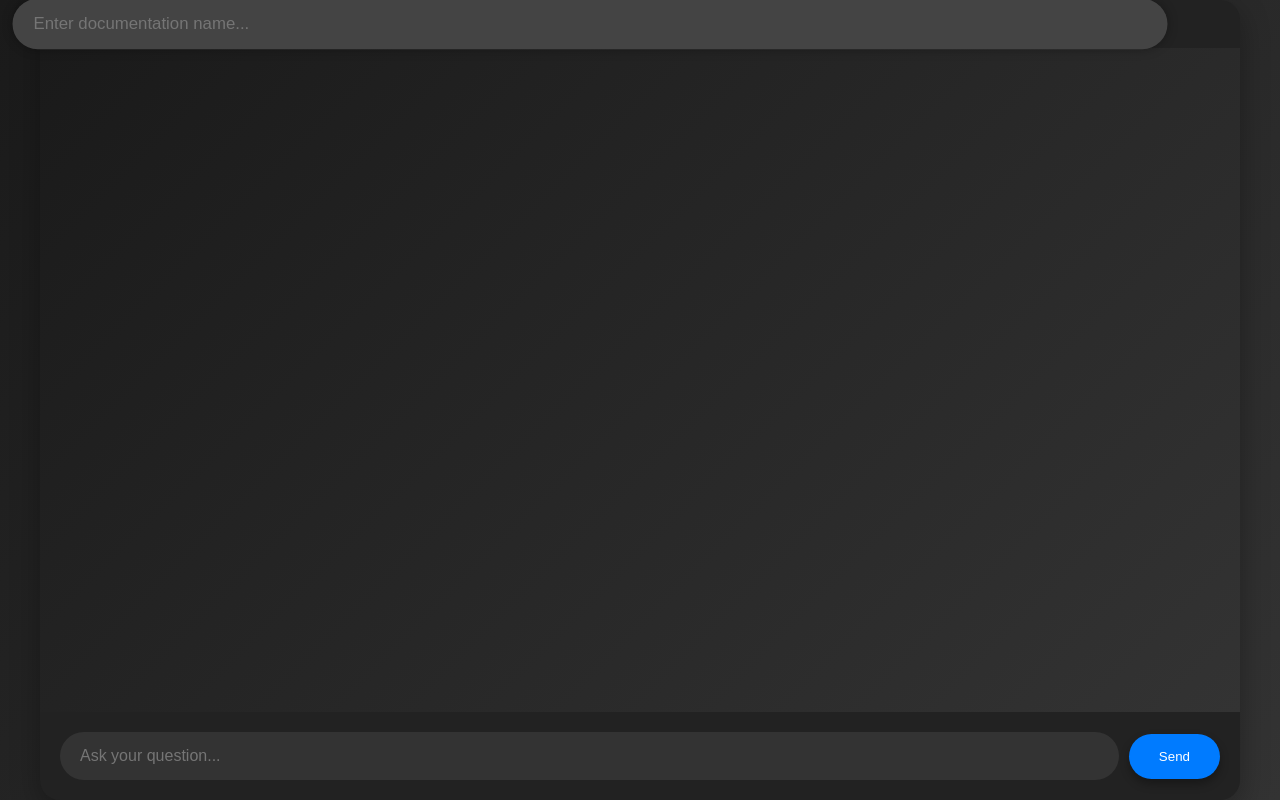
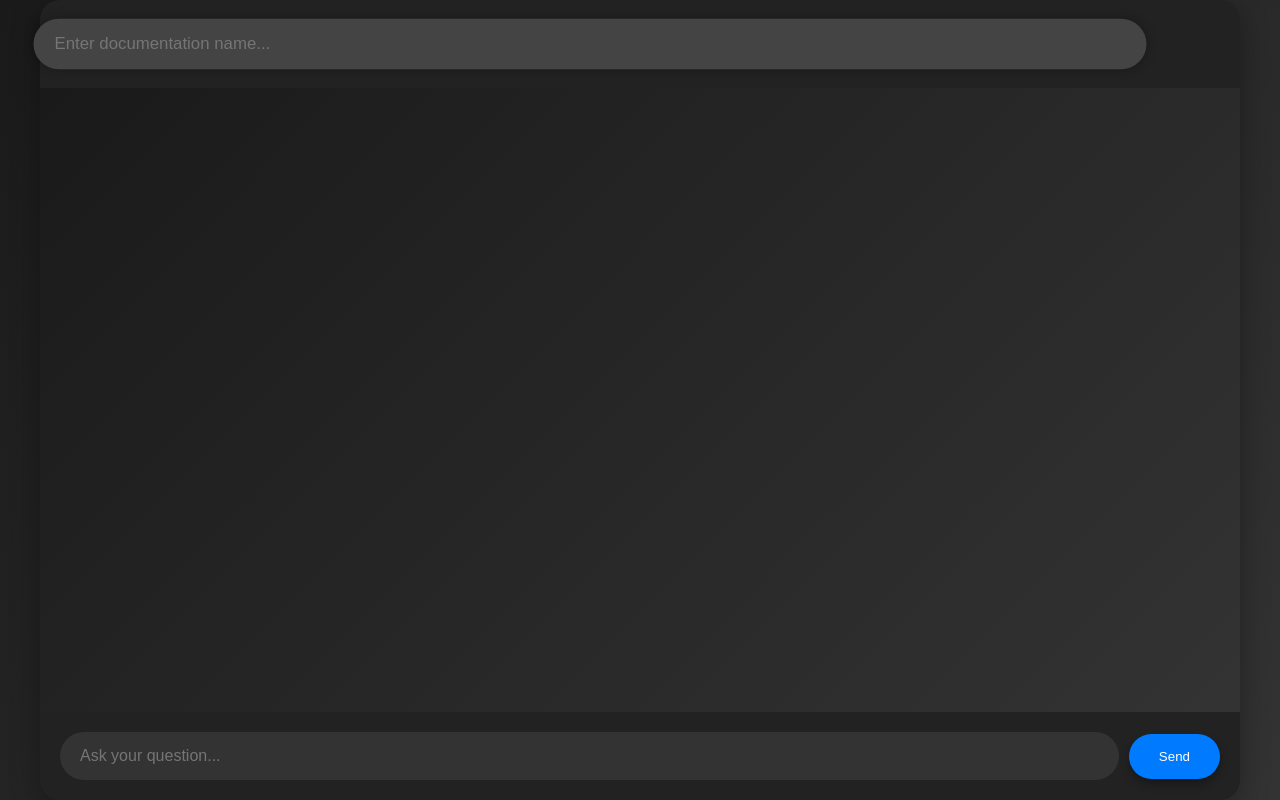
Before and after one commit to Amit05Prakash/DocuQuest, a plain HTML site: page Frontend/index.html in a window 1280 px wide. Drawn offline with Linux system fonts and the light colour scheme.

Commit message:
Updated index.html

```diff
--- a/Frontend/index.html
+++ b/Frontend/index.html
@@ -7,14 +7,14 @@
     <link rel="stylesheet" href="styles.css">
 </head>
 <body>
-    <div class="chat-interface">
-        <header>
+    <div class="chat-interface" style="height: 100vh;">
+        <div class="doc-input-container">
             <input type="text" id="docName" placeholder="Enter documentation name..." autofocus>
-        </header>
+        </div>
         <div id="chatBox" class="chat-box"></div>
         <form id="chatForm" class="input-form">
             <input type="text" id="userInput" placeholder="Ask your question..." autofocus>
-            <button type="submit">Send</button>
+            <button type="submit" class="send-btn" aria-label="Send your message">Send</button>
         </form>
     </div>
     <script src="app.js"></script>
```
